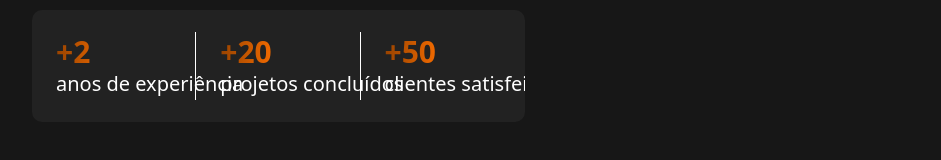
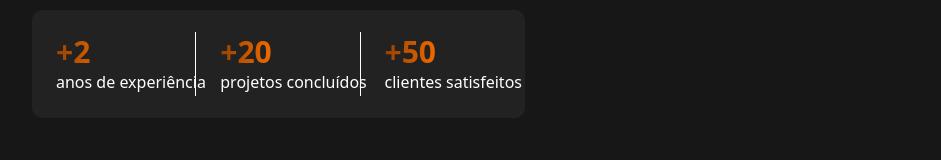
Before and after one commit to NicollasMDs7/Nicollas.Dev, a Next.js app: page / in a window 1280 px wide. Shown: the part 509-669 px from the top of the page, without its empty margins (160-1101 px from the left). Built offline with nearby package versions, Linux system fonts and the light colour scheme.

Commit message:
ajustando mobile-2

```diff
--- a/src/app/components/profile/profile.tsx
+++ b/src/app/components/profile/profile.tsx
@@ -80,7 +80,7 @@ export function Profile() {
               <span className="bg-clip-text text-transparent bg-gradient-to-r from-[#984300] via-[#FD6F00] to-[#CA5900] text-xl sm:text-2xl md:text-3xl font-semibold">
                 +2
               </span>
-              <span className="text-[10px] whitespace-nowrap sm:text-sm md:text-base lg:text-xl">
+              <span className="text-[10px] whitespace-nowrap sm:text-sm md:text-base ">
                 anos de experiência
               </span>
             </div>
@@ -89,7 +89,7 @@ export function Profile() {
               <span className="bg-clip-text text-transparent bg-gradient-to-r from-[#984300] via-[#FD6F00] to-[#CA5900] text-xl sm:text-2xl md:text-3xl font-semibold">
                 +20
               </span>
-              <span className="text-[10px] whitespace-nowrap sm:text-sm md:text-base lg:text-xl">
+              <span className="text-[10px] whitespace-nowrap sm:text-sm md:text-base ">
                 projetos concluídos
               </span>
             </div>
@@ -97,7 +97,7 @@ export function Profile() {
               <span className="bg-clip-text text-transparent bg-gradient-to-r from-[#984300] via-[#FD6F00] to-[#CA5900] text-xl sm:text-2xl md:text-3xl font-semibold">
                 +50
               </span>
-              <span className="text-[10px] whitespace-nowrap sm:text-sm md:text-base lg:text-xl">
+              <span className="text-[10px] whitespace-nowrap sm:text-sm md:text-base ">
                 clientes satisfeitos
               </span>
             </div>
```
